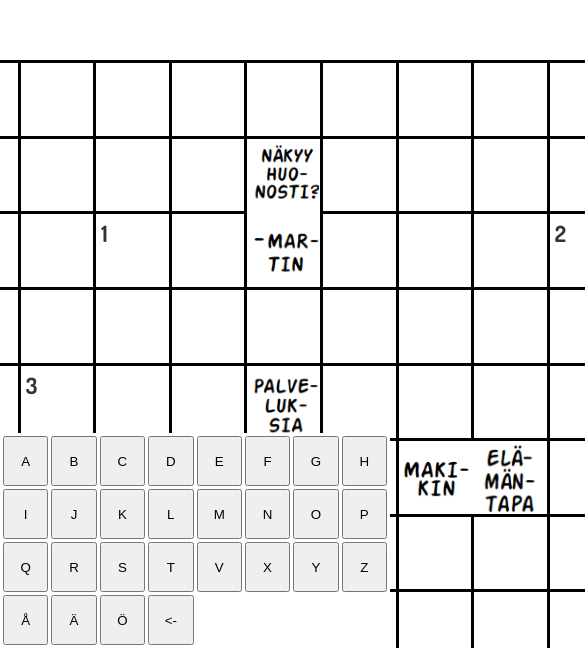
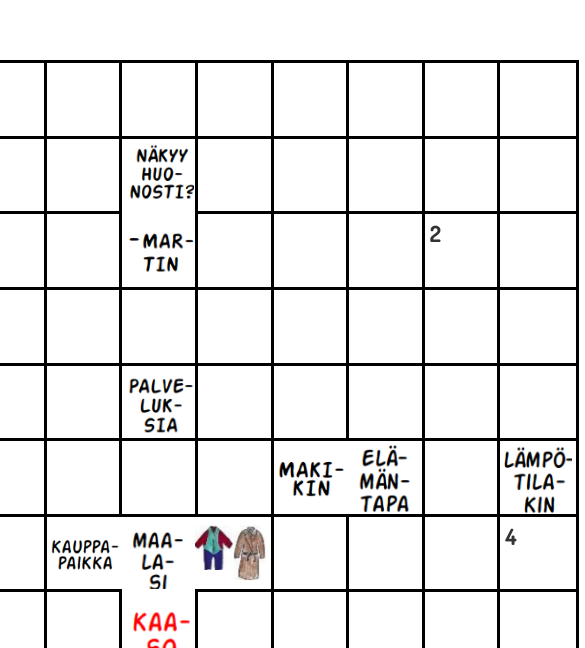
Before and after one commit to DeveloperWizard83/ristikko2021, a React (Vite) app: page / in a window 390 px wide. Shown: the part 196-844 px from the top of the page, 585 px wide, since content can reach past the window. Built offline with nearby package versions, Linux system fonts and the light colour scheme.

Commit message:
Poistettu custom näppäimistö

```diff
--- a/src/CrosswordGrid.jsx
+++ b/src/CrosswordGrid.jsx
@@ -1,6 +1,6 @@
 import React, { useState,useEffect, useRef } from 'react';
 import './CrosswordGrid.css';
-import CustomKeyboard from './CustomKeyboard';
+
 
 
 const specialClassMapping = {
@@ -264,8 +264,8 @@ function CrosswordGrid() {
                 })}
 
             </div>
-            <CustomKeyboard   onKeyPress={handleCustomKeyPress}
-      />
+
+
         </div>
     );
 }
--- a/src/CustomKeyboard.css
+++ /dev/null
@@ -1,36 +0,0 @@
-.custom-keyboard {
-    display: none
-
-}
-
-@media (max-width: 800px) {
-
-    .canvas {
-        margin-left: 500px;
-        margin-right: 250px;
-        position: relative;
-
-    }
-
-    .custom-keyboard {
-        display: grid;
-        grid-template-columns: repeat(8, 1fr); /* Adjust columns as needed */
-        gap: 3px;
-        padding: 3px;
-        width: 100%; /* Full width of the viewport */
-        box-sizing: border-box;
-        position: fixed; /* Fixed to the viewport */
-        bottom: 0; /* Stuck to the bottom */
-        left: 0; /* Align to the left side */
-        background: #FFF; /* Background color */
-        z-index: 1000; /* Above other content */
-        justify-content: center; /* Center the keys if necessary */
-    }
-
-    .custom-keyboard button {
-        height: 50px; /* Set button height */
-        padding: 0 5px;
-        /* additional button styling */
-    }
-
-}
--- a/src/CustomKeyboard.jsx
+++ /dev/null
@@ -1,25 +0,0 @@
-import React from 'react';
-import './CustomKeyboard.css';
-
-function CustomKeyboard({ onKeyPress, onZoomIn, onZoomOut }) {
-    const keys = [
-        'A', 'B', 'C', 'D', 'E', 'F', 'G', 'H', 'I', 'J', 'K', 'L', 'M',
-        'N', 'O', 'P', 'Q', 'R', 'S', 'T', 'V', 'X', 'Y', 'Z', 'Å', 'Ä', 'Ö', '<-'
-    ];
-
-    return (
-        <div className="custom-keyboard">
-
-
-            {keys.map(key => (
-                <button className="key" key={key} onClick={() => onKeyPress(key)}>
-                    {key}
-                </button>
-            ))}
-
-
-        </div>
-    );
-}
-
-export default CustomKeyboard;
```
